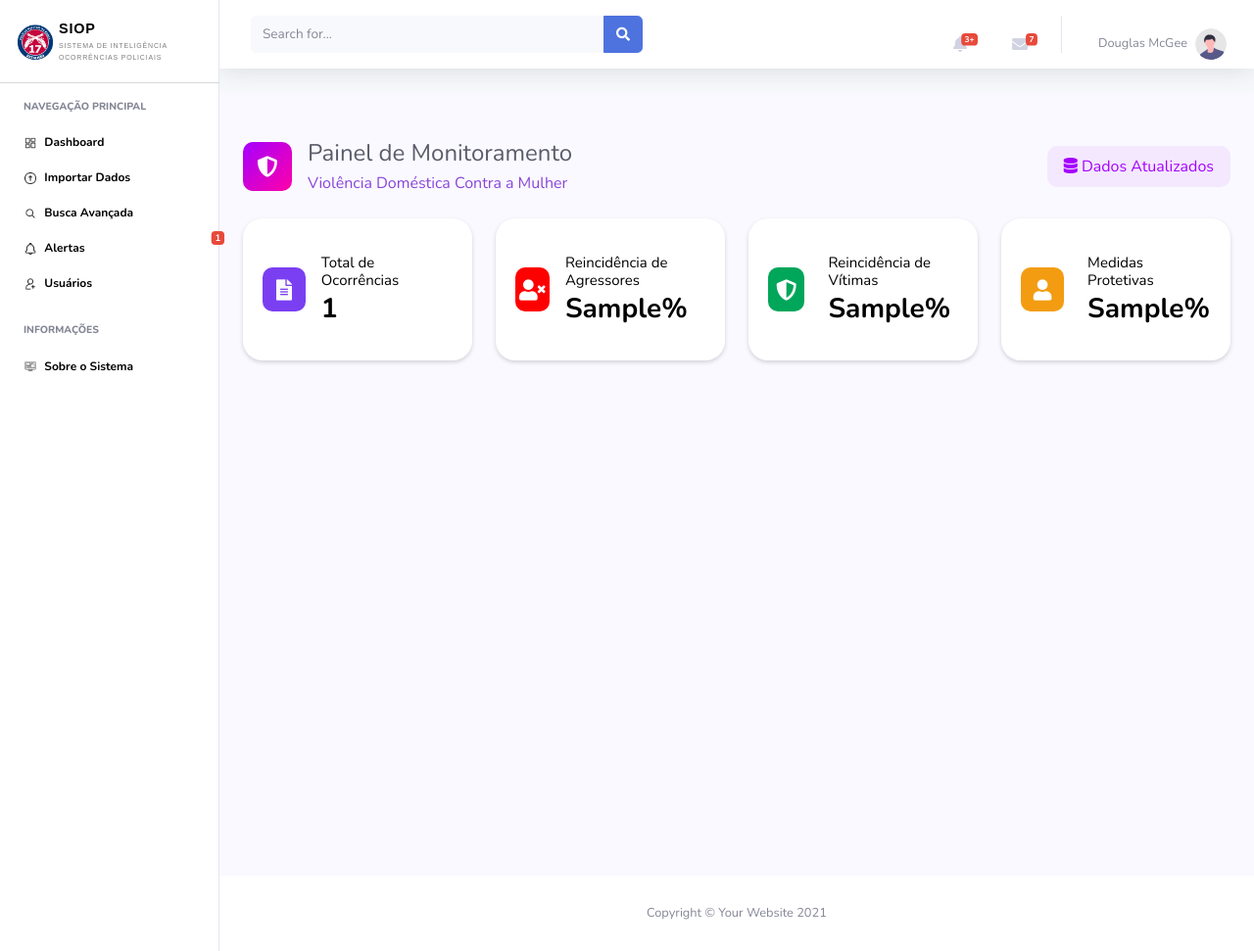
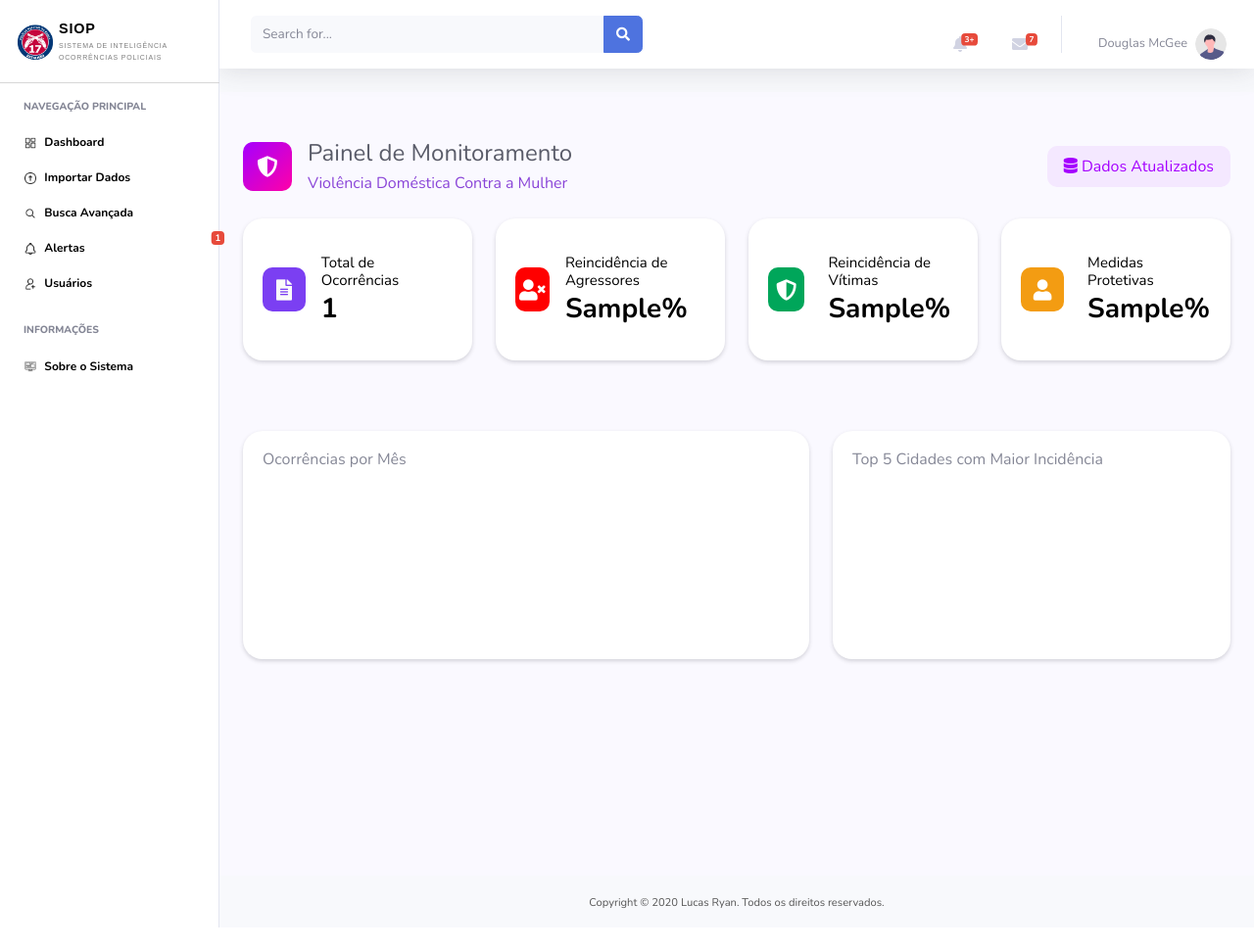
Before and after one commit to lucasxsdw/Projeto17BPM, a Django app: template templates/dashboard/index.html in a window 1280 px wide. Shown: the whole page at 98% size. After the commit the page ends 947 px from the top, so only its background shows below. Run offline with Django 5.2, Linux system fonts and the light colour scheme; the template is opened without the code that fills it: most values are stand-ins (such as "Sample title", 1, 10 or a date in 2020); a map, chart or similar area stays blank; some libraries are stand-ins or nearby versions.

Commit message:
feat: adicionar e corrigir gráficos de ocorrências e cidades no painel

```diff
--- /dev/null
+++ b/static/js/dashboard_charts.js
@@ -0,0 +1,54 @@
+// ===========================
+// GRÁFICOS DO DASHBOARD
+// ===========================
+
+document.addEventListener('DOMContentLoaded', function () {
+    // Gráfico de Barras (Ocorrências por Mês)
+    const ctxMes = document.getElementById('graficoMes');
+    if (ctxMes && chartData.labelsMeses && chartData.valoresMeses) {
+        new Chart(ctxMes, {
+            type: 'bar',
+            data: {
+                labels: chartData.labelsMeses,
+                datasets: [{
+                    label: 'Ocorrências',
+                    data: chartData.valoresMeses,
+                    backgroundColor: '#7b3ff2',
+                    borderRadius: 6,
+                }]
+            },
+            options: {
+                responsive: true,
+                plugins: {
+                    legend: { display: false },
+                    tooltip: { backgroundColor: '#7b3ff2', titleColor: '#fff' },
+                },
+                scales: {
+                    y: { beginAtZero: true, ticks: { stepSize: 1 } }
+                }
+            }
+        });
+    }
+
+    // Gráfico de Pizza (Ocorrências por Cidade)
+    const ctxCidade = document.getElementById('graficoCidades');
+    if (ctxCidade && chartData.labelsCidades && chartData.valoresCidades) {
+        new Chart(ctxCidade, {
+            type: 'pie',
+            data: {
+                labels: chartData.labelsCidades,
+                datasets: [{
+                    data: chartData.valoresCidades,
+                    backgroundColor: ['#7b3ff2', '#ff00a8', '#00a65a', '#f39c12', '#ff0000'],
+                }]
+            },
+            options: {
+                responsive: true,
+                plugins: {
+                    legend: { position: 'bottom' },
+                    tooltip: { backgroundColor: '#7b3ff2', titleColor: '#fff' },
+                }
+            }
+        });
+    }
+});
--- a/templates/__footer.html
+++ b/templates/__footer.html
@@ -1,7 +1,5 @@
-<footer class="sticky-footer bg-white">
+<footer class="bg-light text-center py-3 mt-auto" style="font-size: 14px; color: #555;">
     <div class="container my-auto">
-        <div class="copyright text-center my-auto">
-            <span>Copyright &copy; Your Website 2021</span>
-        </div>
+        <small>Copyright © {{ now|date:"Y" }} Lucas Ryan. Todos os direitos reservados.</small>
     </div>
 </footer>
--- a/templates/dashboard/index.html
+++ b/templates/dashboard/index.html
@@ -104,6 +104,44 @@
 
 
 
+   <!-- Gráficos -->
+<div class="row mt-5">
+    <div class="col-lg-7 mb-4">
+        <div class="card shadow-sm border-0" style="border-radius:20px;">
+            <div class="card-body">
+                <h6 class="fw-bold mb-3">Ocorrências por Mês</h6>
+                <canvas id="graficoMes"></canvas>
+            </div>
+        </div>
+    </div>
+
+    <div class="col-lg-5 mb-4">
+        <div class="card shadow-sm border-0" style="border-radius:20px;">
+            <div class="card-body">
+                <h6 class="fw-bold mb-3">Top 5 Cidades com Maior Incidência</h6>
+                <canvas id="graficoCidades"></canvas>
+            </div>
+        </div>
+    </div>
+</div>
+
 
 </div>
+
+<script src="https://cdn.jsdelivr.net/npm/chart.js"></script>
+
+<script>
+    const chartData = {
+        labelsMeses: JSON.parse('{{ labels_meses|escapejs }}'),
+        valoresMeses: JSON.parse('{{ valores_meses|escapejs }}'),
+        labelsCidades: JSON.parse('{{ labels_cidades|escapejs }}'),
+        valoresCidades: JSON.parse('{{ valores_cidades|escapejs }}'),
+    };
+</script>
+
+
+<script src="{% static 'js/dashboard_charts.js' %}" defer></script>
+
+
+
 {% endblock %}
```
Also changed, not shown: dashboard/views.py (+50 -52 lines), db.sqlite3.
